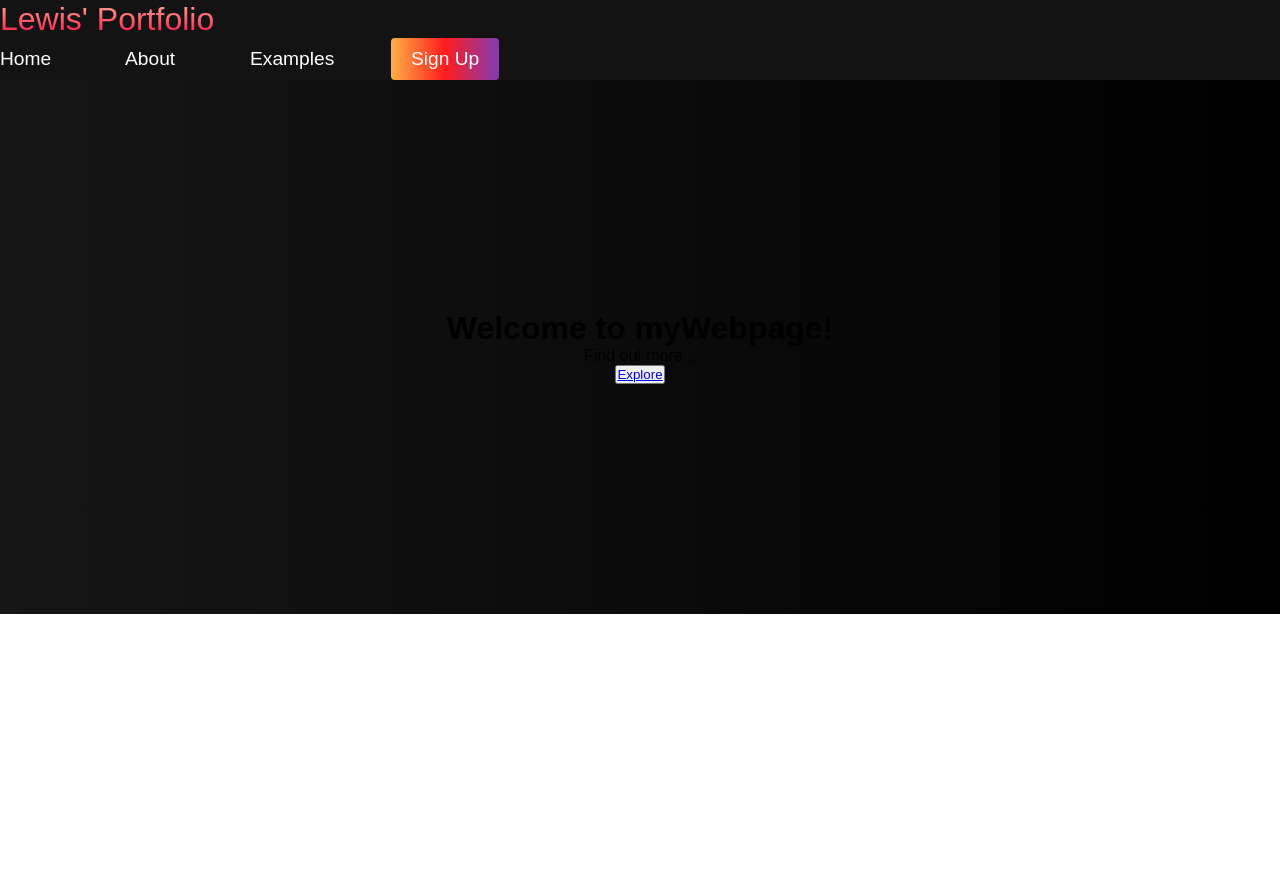
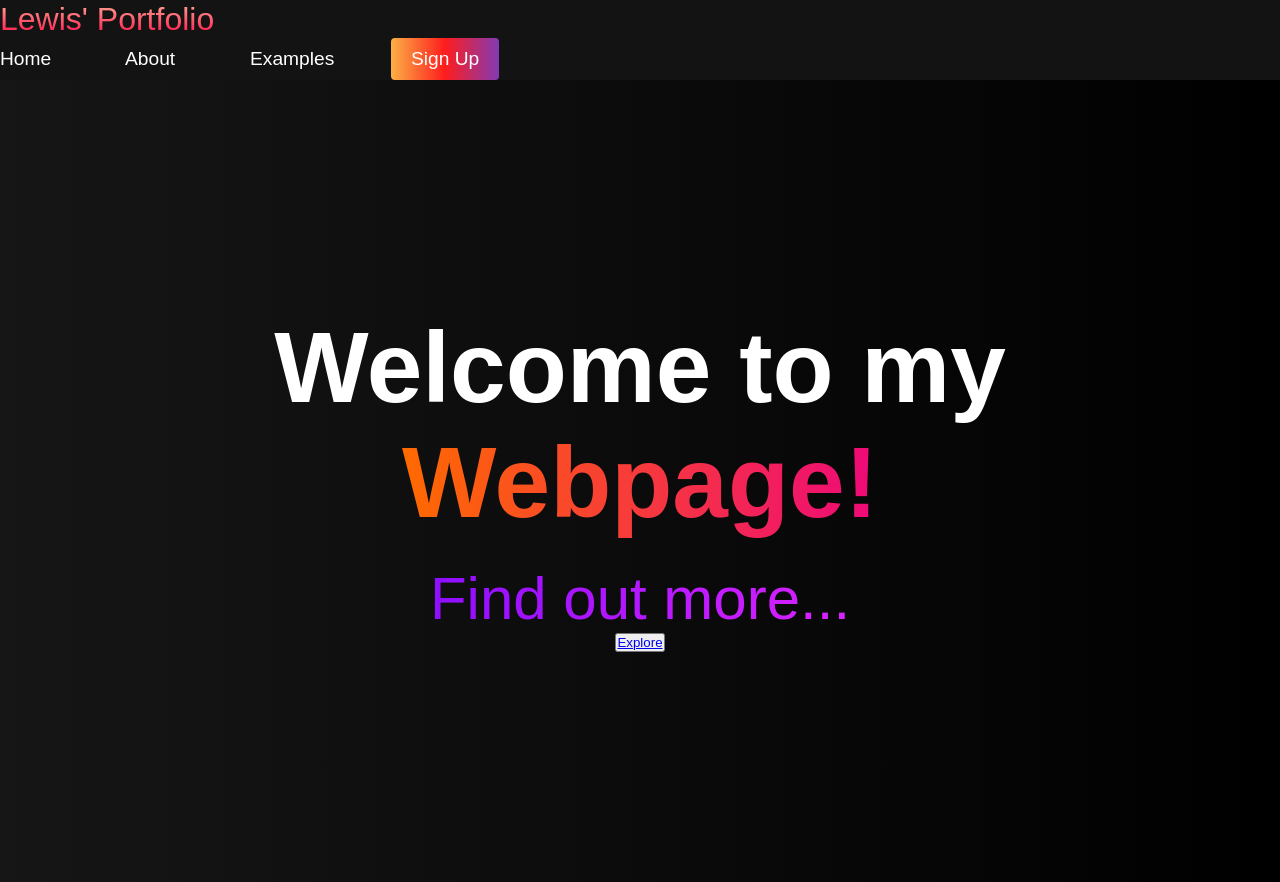
Before and after one commit to LewisMurray00/Smooth-Scroll-Website, a plain HTML site: page index.html in a window 1280 px wide. Before the commit the page ends 800 px from the top, so only its background shows below. Drawn offline with Linux system fonts and the light colour scheme.

Commit message:
Added gradients to the span and the description box to improve design

```diff
--- a/home-page.css
+++ b/home-page.css
@@ -15,3 +15,34 @@
     text-align: center;
     padding: 30px;
 }
+
+.titleHeading{
+    font-size: 100px;
+    margin-bottom: 24px;
+    color: #fff;
+}
+
+.titleHeading span{
+   background: #ee0979;
+   background: -webkit-linear-gradient(to right, #ff6a00, #ee0979);
+   background: linear-gradient(to right, #ff6a00, #ee0979);
+   background-size: 100%;
+   background-clip: text;
+   -webkit-background-clip: text;
+   -moz-background-clip: text;
+   -webkit-text-fill-color: transparent;
+   -moz-text-fill-color: transparent;
+}
+
+.titleDescription{
+   font-size: 60px;
+   background: #da22ff;
+   background: -webkit-linear-gradient(to right, #9114ff, #da22ff);
+   background: linear-gradient(to right, #8f0eff, #da22ff);
+   background-size: 100%;
+   background-clip: text;
+   -webkit-background-clip: text;
+   -moz-background-clip: text;
+   -webkit-text-fill-color: transparent;
+   -moz-text-fill-color: transparent;
+}
```
Also changed, not shown: index.html (+1 -1 lines).
